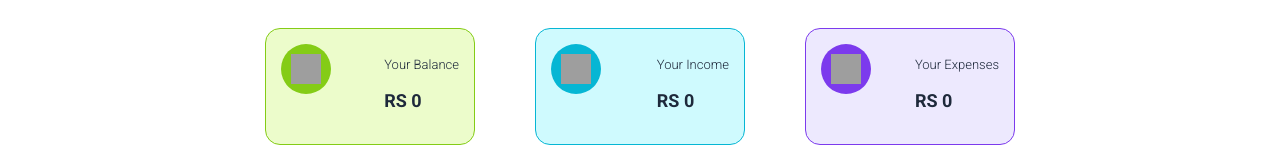
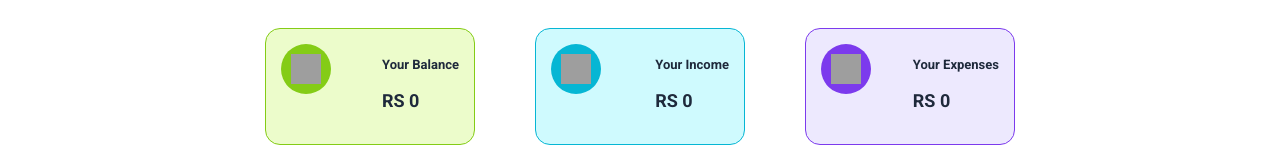
Before and after one commit to lekhya11/MoneyManager, a React (Create React App) app: page / in a window 1280 px wide. Shown: the part 171-318 px from the top of the page. Built offline with nearby package versions, Linux system fonts and the light colour scheme; grey boxes are pictures that could not be loaded; a web font is replaced by a local one.

Commit message:
Update index.css

```diff
--- a/src/components/MoneyDetails/index.css
+++ b/src/components/MoneyDetails/index.css
@@ -1,4 +1,3 @@
-/* Write your CSS here */
 .money-details {
   display: flex;
   flex-direction: row;
@@ -34,7 +33,7 @@
 .para-balance {
   color: #1e293b;
   font-family: 'Roboto';
-  font-weight: 300;
+  font-weight: 600;
   font-size: small;
 }
 .amount {
```
